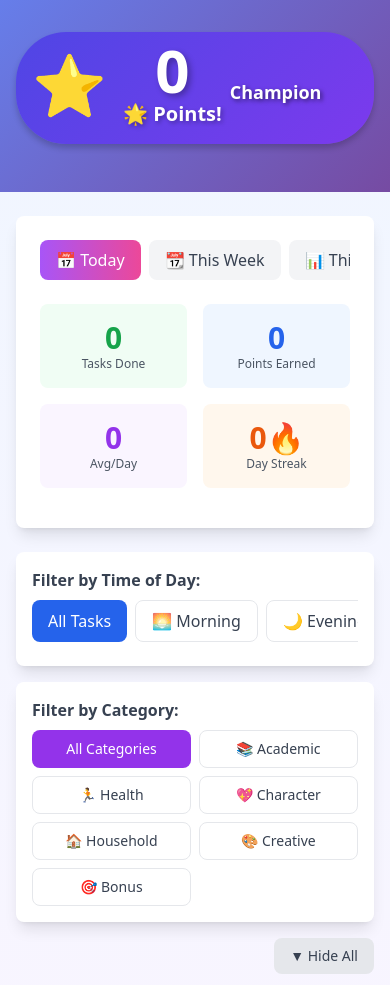
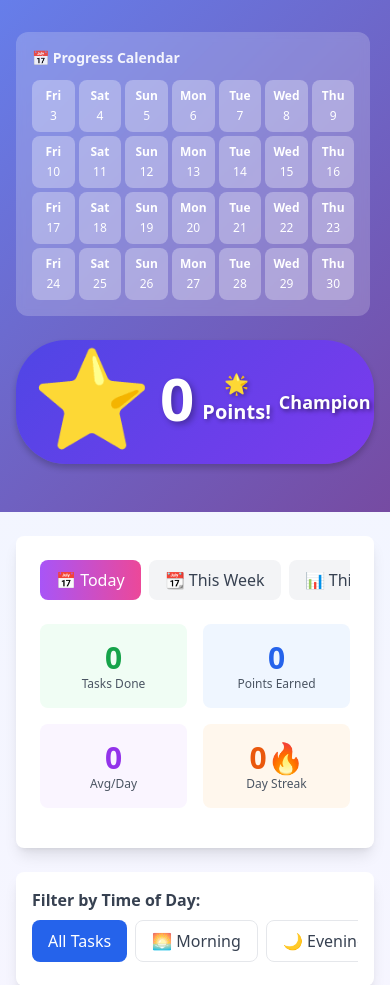
Before and after one commit to taskblox1-tech/TaskApp, a FastAPI app: page /dashboard in a window 390 px wide. Shown: the part 84-1069 px from the top of the page. Run offline with FastAPI, Linux system fonts and the light colour scheme; data that the repository does not hold is empty; parts of the project's set-up code (start-up, migrations or seed data) failed here and were passed over; some libraries are stand-ins or nearby versions.

Commit message:
feat: Add progress calendar and improve character display
Major UI Improvements:
1. PROGRESS CALENDAR (28 days / 4 weeks)
   - Shows last 28 days in a 7-column grid (4 weeks)
   - Each day shows: Day name (Mon/Tue/etc), Day number, Points earned
   - Days with progress highlighted in green with scale effect
   - Hover shows full date and points
   - Semi-transparent glassmorphism design

2. CHARACTER DISPLAY
   - Character image now prominently displayed (150x150px)
   - Full character visible (object-fit: contain, no cropping)
   - Positioned centrally in top banner
   - Large drop shadow for depth
   - Character name/Champion text below character

3. LAYOUT IMPROVEMENTS
   - Flexbox layout: Calendar (left) | Character+Points (center) | Streak (right)
   - Responsive wrapping on smaller screens
   - Max width increased to 6xl for more space
   - Backdrop blur effects for modern glass design
   - Larger streak badge (5xl fire emoji, 4xl number)

4. DATA LOADING
   - Added loadCalendarData() method
   - Fetches from /api/progress/history?days=28
   - Graceful fallback to empty calendar on error
   - Calendar data structure: date, dayName, dayNum, points, hasProgress

User Experience:
- Child can see their progress over the last month at a glance
- Green highlighted days show activity/completion
- Character is the visual centerpiece (where star was)
- All data visible without scrolling

```diff
--- a/templates/child/dashboard.html
+++ b/templates/child/dashboard.html
@@ -33,42 +33,54 @@
         </div>
     </header>
 
-    <!-- Points Banner with Character Image -->
+    <!-- Points Banner with Character Image and Calendar -->
     <div class="text-white py-8" :style="'background: ' + (currentTheme ? currentTheme.colors.background : 'linear-gradient(135deg, #667eea 0%, #764ba2 100%)')">
-        <div class="max-w-4xl mx-auto px-4">
-            <div class="flex items-center justify-center gap-8 flex-wrap">
-                <!-- Points Display with Character -->
+        <div class="max-w-6xl mx-auto px-4">
+            <div class="flex items-start justify-between gap-6 flex-wrap">
+                <!-- Calendar Progress (Last 2-4 Weeks) -->
+                <div class="progress-calendar bg-white bg-opacity-20 rounded-xl p-4 backdrop-blur-sm" style="min-width: 280px;">
+                    <h3 class="font-bold text-sm mb-3 opacity-90">📅 Progress Calendar</h3>
+                    <div class="grid grid-cols-7 gap-1">
+                        <template x-for="day in calendarDays" :key="day.date">
+                            <div class="calendar-day text-center p-2 rounded-lg transition-all"
+                                 :class="day.hasProgress ? 'bg-green-400 bg-opacity-80 scale-110' : 'bg-white bg-opacity-30'"
+                                 :title="day.date + ': ' + day.points + ' points'">
+                                <div class="text-xs font-bold" x-text="day.dayName"></div>
+                                <div class="text-xs mt-1" x-text="day.dayNum"></div>
+                                <div x-show="day.hasProgress" class="text-xs font-bold text-white mt-1" x-text="day.points"></div>
+                            </div>
+                        </template>
+                    </div>
+                </div>
+
+                <!-- Character + Points Display -->
                 <div class="points-display text-center flex-shrink-0">
-                    <div class="flex items-center justify-center gap-4 mb-2">
-                        <!-- Character Image (Full, Not Circular) -->
-                        <div x-show="getAvatarImageUrl()" class="character-image-container">
+                    <!-- Character Image (Large, Full) -->
+                    <div x-show="getAvatarImageUrl()" class="character-image-container mb-3">
                         <img :src="getAvatarImageUrl()"
                              :alt="currentAvatar"
-                                 class="character-full-image"
-                                 style="width: 120px; height: 120px; object-fit: contain; filter: drop-shadow(0 4px 20px rgba(0, 0, 0, 0.5));">
+                             class="character-full-image mx-auto"
+                             style="width: 150px; height: 150px; object-fit: contain; filter: drop-shadow(0 8px 30px rgba(0, 0, 0, 0.6));">
                     </div>
-                        <div x-show="!getAvatarImageUrl()" class="text-6xl" x-text="getAvatarEmoji()"></div>
+                    <div x-show="!getAvatarImageUrl()" class="text-8xl mb-3" x-text="getAvatarEmoji()"></div>
 
                     <!-- Points Counter -->
-                        <div>
-                            <div class="text-6xl font-bold" id="points-counter" style="text-shadow: 3px 3px 6px rgba(0, 0, 0, 0.3);" x-text="totalPoints"></div>
-                            <div class="text-xl font-semibold" style="text-shadow: 2px 2px 4px rgba(0, 0, 0, 0.3);">
+                    <div class="text-6xl font-bold mb-2" id="points-counter" style="text-shadow: 3px 3px 6px rgba(0, 0, 0, 0.3);" x-text="totalPoints"></div>
+                    <div class="text-xl font-semibold mb-2" style="text-shadow: 2px 2px 4px rgba(0, 0, 0, 0.3);">
                         <span x-text="currentTheme ? currentTheme.icons.points : '🌟'"></span>
                         Points!
                     </div>
-                        </div>
-                    </div>
-                    <div class="font-bold text-lg mt-2" style="text-shadow: 2px 2px 4px rgba(0, 0, 0, 0.5);"
+                    <div class="font-bold text-lg" style="text-shadow: 2px 2px 4px rgba(0, 0, 0, 0.5);"
                          x-text="showChampionText ? '⭐ Champion' : (currentAvatar || 'Champion')"></div>
                 </div>
 
                 <!-- Streak Badge -->
-                <div x-show="progressStats.current_streak > 0" class="streak-display flex-shrink-0">
-                    <div class="flex items-center gap-2" style="background: linear-gradient(135deg, #FF6B6B, #FFA500); padding: 0.75rem 1.5rem; border-radius: 2rem; box-shadow: 0 4px 15px rgba(255, 107, 107, 0.4);">
-                        <span class="streak-fire text-3xl">🔥</span>
+                <div x-show="progressStats.current_streak > 0" class="streak-display flex-shrink-0 self-center">
+                    <div class="flex items-center gap-3 bg-white bg-opacity-20 backdrop-blur-sm rounded-2xl p-4">
+                        <span class="streak-fire text-5xl">🔥</span>
                         <div class="text-left">
-                            <div class="text-2xl font-bold" x-text="progressStats.current_streak"></div>
-                            <div class="text-xs opacity-90">Day Streak!</div>
+                            <div class="text-4xl font-bold" x-text="progressStats.current_streak"></div>
+                            <div class="text-sm opacity-90 font-medium">Day Streak!</div>
                         </div>
                     </div>
                 </div>
@@ -541,6 +553,7 @@
             anytime: true
         },
         allTaskSectionsExpanded: true,  // Track if all sections are expanded
+        calendarDays: [],  // Calendar progress data for last 2-4 weeks
         progressStats: {
             total_completed: 0,
             total_points: 0,
@@ -568,9 +581,76 @@
             await this.loadUnlockedCharacters();
             await this.checkUnlocks();
             await this.loadProgressStats();
+            await this.loadCalendarData();
             await this.loadTasks();
             await this.loadRewards();
             await this.loadRedeemedRewards();
+        },
+
+        async loadCalendarData() {
+            // Generate calendar for last 28 days (4 weeks)
+            try {
+                // Fetch daily progress for the last 28 days
+                const res = await fetch('/api/progress/history?days=28', {
+                    credentials: 'same-origin'
+                });
+
+                if (res.ok) {
+                    const data = await res.json();
+                    const dayNames = ['Sun', 'Mon', 'Tue', 'Wed', 'Thu', 'Fri', 'Sat'];
+
+                    // Convert API data to calendar format
+                    this.calendarDays = data.history.map(day => {
+                        const date = new Date(day.date);
+                        return {
+                            date: day.date,
+                            dayName: dayNames[date.getDay()],
+                            dayNum: date.getDate(),
+                            points: day.points || 0,
+                            hasProgress: (day.points || 0) > 0
+                        };
+                    });
+                } else {
+                    // Generate empty calendar on error
+                    const days = [];
+                    const today = new Date();
+                    const dayNames = ['Sun', 'Mon', 'Tue', 'Wed', 'Thu', 'Fri', 'Sat'];
+
+                    for (let i = 27; i >= 0; i--) {
+                        const date = new Date(today);
+                        date.setDate(date.getDate() - i);
+
+                        days.push({
+                            date: date.toISOString().split('T')[0],
+                            dayName: dayNames[date.getDay()],
+                            dayNum: date.getDate(),
+                            points: 0,
+                            hasProgress: false
+                        });
+                    }
+                    this.calendarDays = days;
+                }
+            } catch (error) {
+                console.error('Error loading calendar data:', error);
+                // Generate empty calendar on error
+                const days = [];
+                const today = new Date();
+                const dayNames = ['Sun', 'Mon', 'Tue', 'Wed', 'Thu', 'Fri', 'Sat'];
+
+                for (let i = 27; i >= 0; i--) {
+                    const date = new Date(today);
+                    date.setDate(date.getDate() - i);
+
+                    days.push({
+                        date: date.toISOString().split('T')[0],
+                        dayName: dayNames[date.getDay()],
+                        dayNum: date.getDate(),
+                        points: 0,
+                        hasProgress: false
+                    });
+                }
+                this.calendarDays = days;
+            }
         },
 
         async loadUnlockedCharacters() {
```
Lines whose indentation alone changed are shown as unchanged.
